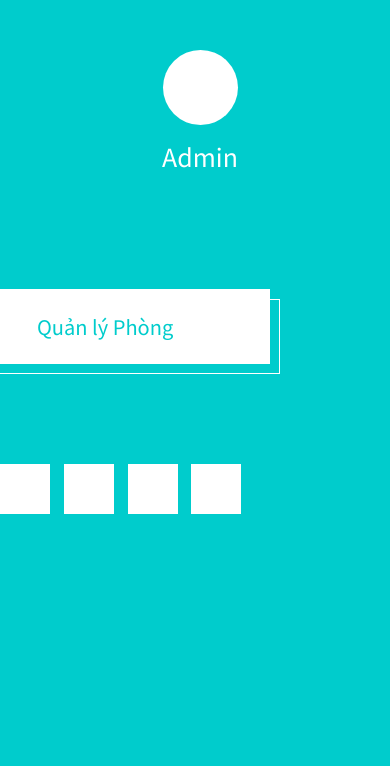
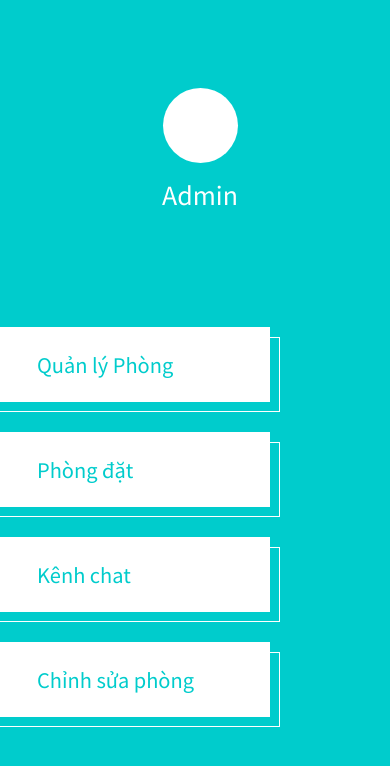
Before and after one commit to danghieu1407/CongNghePhanMemDemo, a PHP site: page /Frontend/indexForManager.html in a window 390 px wide. Shown: the top 766 px of the page. Run offline with PHP 8.4, Linux system fonts and the light colour scheme; some libraries are stand-ins or nearby versions; grey boxes are pictures that could not be loaded.

Commit message:
Update 3:11AM

```diff
--- a/Frontend/TrangChu.html
+++ b/Frontend/index.html
@@ -5,9 +5,10 @@
     <meta charset="UTF-8">
     <meta name="viewport" content="width=device-width, initial-scale=1.0">
     <link rel="stylesheet" href="https://fonts.googleapis.com/css?family=Sofia">
-    <link rel="stylesheet" href="style.css">
+    <link rel="stylesheet" href="../Style/style.css">
     <title>Trang Chủ</title>
 </head>
+
 <body>
     <div class="container">
         <div class="content">
@@ -38,7 +39,7 @@
 
             </div>
             <div class="Go-Menu">
-                <a href="Contact.php" >Tư Vấn Viên</a>
+                <a href="Contact.php">Tư Vấn Viên</a>
             </div>
             <div style="text-align:center">
                 <span class="dot"></span>
@@ -76,4 +77,5 @@
 
 
 </script>
+
 </html>
--- a/Frontend/indexForManager.html
+++ b/Frontend/indexForManager.html
@@ -28,30 +28,27 @@
             </div>
             <nav class="tm-nav" id="tm-nav">
                 <ul>
-                    <li class="tm-nav-item active"><a href="index.html" class="tm-nav-link">
+                    <li class="tm-nav-item active"><a href="#" class="tm-nav-link">
                         <i class="fas fa-home"></i>
                         Quản lý Phòng
+                    </a></li>
+                    <li class="tm-nav-item active"><a href="#" class="tm-nav-link">
+                        <i class="fas fa-home"></i>
+                        Phòng đặt
+                    </a></li>
+                    <li class="tm-nav-item active"><a href="#" class="tm-nav-link">
+                        <i class="fas fa-home"></i>
+                        Kênh chat
+                    </a></li>
+                    <li class="tm-nav-item active"><a href="#" class="tm-nav-link">
+                        <i class="fas fa-home"></i>
+                        Chỉnh sửa phòng
                     </a></li>
 
 
                 </ul>
             </nav>
-            <div class="tm-mb-65">
-                <a rel="nofollow" href="https://fb.com/danghieu1407" class="tm-social-link">
-                    <i class="fab fa-facebook tm-social-icon"></i>
-                </a>
-                <a href="https://twitter.com" class="tm-social-link">
-                    <i class="fab fa-twitter tm-social-icon"></i>
-                </a>
-                <a href="https://instagram.com" class="tm-social-link">
-                    <i class="fab fa-instagram tm-social-icon"></i>
-                </a>
-                <a href="https://linkedin.com" class="tm-social-link">
-                    <i class="fab fa-linkedin tm-social-icon"></i>
-                </a>
-            </div>
 
-        </div>
     </header>
     <div class="container-fluid">
         <main class="tm-main">
@@ -66,15 +63,82 @@
                     </form>
                 </div>
             </div>
-            <div class="row tm-row">
+            <div class="row tm-row ">
+                <h1> Tầng 1</h1>
+
                 <article class="col-12 col-md-6 tm-post">
                     <hr class="tm-hr-primary">
-                    <a href="post.html" class="effect-lily tm-post-link tm-pt-60">
+                    <a href="#" class="effect-lily tm-post-link tm-pt-60">
                         <div class="tm-post-link-inner">
-                            <img src="img/img-01.jpg" alt="Image" class="img-fluid">
+                            <img src="../images/img1.png" alt="Image" class="img-fluid">
                         </div>
                         <span class="position-absolute tm-new-badge">Trạng Thái</span>
-                        <h2 class="tm-pt-30 tm-color-primary tm-post-title">Phòng 1</h2>
+
+                        <h2 class="tm-pt-30 tm-color-primary tm-post-title">Phòng 101</h2>
+                    </a>
+                    <p class="tm-pt-30">
+
+                    </p>
+                    <div class="d-flex justify-content-between tm-pt-45">
+                        <span class="tm-color-primary"></span>
+                        <span class="tm-color-primary"></span>
+                    </div>
+
+                </article>
+                <article class="col-12 col-md-6 tm-post">
+                    <hr class="tm-hr-primary">
+                    <a href="#" class="effect-lily tm-post-link tm-pt-60">
+                        <div class="tm-post-link-inner">
+                            <img src="../images/img2.png" alt="Image" class="img-fluid">
+                        </div>
+                        <span class="position-absolute tm-new-badge">Trạng Thái</span>
+
+                        <h2 class="tm-pt-30 tm-color-primary tm-post-title">Phòng 102</h2>
+                    </a>
+                    <p class="tm-pt-30">
+
+                    </p>
+                    <div class="d-flex justify-content-between tm-pt-45">
+                        <span class="tm-color-primary"></span>
+                        <span class="tm-color-primary"></span>
+                    </div>
+
+                </article>
+
+                <article class="col-12 col-md-6 tm-post">
+                    <hr class="tm-hr-primary">
+                    <a href="#" class="effect-lily tm-post-link tm-pt-60">
+                        <div class="tm-post-link-inner">
+                            <img src="../images/img2.png" alt="Image" class="img-fluid">
+                        </div>
+                        <span class="position-absolute tm-new-badge">Trạng Thái</span>
+
+                        <h2 class="tm-pt-30 tm-color-primary tm-post-title">Phòng 102</h2>
+                    </a>
+                    <p class="tm-pt-30">
+
+                    </p>
+                    <div class="d-flex justify-content-between tm-pt-45">
+                        <span class="tm-color-primary"></span>
+                        <span class="tm-color-primary"></span>
+                    </div>
+
+                </article>
+
+            </div>
+
+            <div class="row tm-row">
+                <h1> Tầng 2</h1>
+
+                <article class="col-12 col-md-6 tm-post">
+                    <hr class="tm-hr-primary">
+                    <a href="#" class="effect-lily tm-post-link tm-pt-60">
+                        <div class="tm-post-link-inner">
+                            <img src="../images/img2.png" alt="Image" class="img-fluid">
+                        </div>
+                        <span class="position-absolute tm-new-badge">Trạng Thái</span>
+
+                        <h2 class="tm-pt-30 tm-color-primary tm-post-title">Phòng 201</h2>
                     </a>
                     <p class="tm-pt-30">
 
@@ -89,6 +153,7 @@
             </div>
 
 
+
         </main>
     </div>
 
--- a/Style/style.css
+++ b/Style/style.css
@@ -70,7 +70,7 @@
     padding: 80px 100px 25px;
 }
 
-.tm-post { max-width: 470px; }
+.tm-post { max-width: 250px; }
 
 .tm-row {
     max-width: 980px;
@@ -129,28 +129,7 @@
 
 .tm-nav { margin-left: -30px; }
 
-.tm-social-link {
-    display: inline-block;
-    background-color: white;
-    font-size: 1.4rem;
-    width: 50px;
-    height: 50px;
-    text-align: center;
-    padding-top: 8px;
-    margin-right: 15px;
-    margin-bottom: 15px;
-}
 
-.tm-social-icon {
-    color: #0CC;
-    transition: all 0.3s ease;
-}
-
-.tm-social-link:hover .tm-social-icon.fa-facebook { color: #3b5998; }
-.tm-social-link:hover .tm-social-icon.fa-twitter { color: #00acee; }
-.tm-social-link:hover .tm-social-icon.fa-instagram { color: #3f729b; }
-.tm-social-link:hover .tm-social-icon.fa-linkedin { color: #0e76a8; }
-.navbar-toggler { display: none; }
 
 .tm-search-form {
     display: flex;
@@ -189,10 +168,6 @@
 	cursor: pointer;
 }
 
-.tm-post-link-inner {
-    overflow: hidden;
-    background: #3085a3;
-}
 
 .tm-post-link img {
     position: relative;
@@ -206,11 +181,11 @@
 	max-width: none;
 	width: -webkit-calc(100% + 50px);
 	width: calc(100% + 50px);
-	opacity: 0.7;
+	opacity: 0.8;
 	-webkit-transition: opacity 0.35s, -webkit-transform 0.35s;
 	transition: opacity 0.35s, transform 0.35s;
 	-webkit-transform: translate3d(-40px,0, 0);
-	transform: translate3d(-40px,0,0);
+	transform: translate3d(-10px,0,0);
 }
 
 .effect-lily:hover img { opacity: 1; }
@@ -382,43 +357,8 @@
 .tm-person { max-width: 430px; }
 .tm-line-height-short { line-height: 1.8; }
 
-.gmap_canvas {
-    overflow:hidden;
-    background:none!important;
-    height:477px;
-    width:100%;
-}
 
-/* .tm-social-links li {
-    list-style: none;
-    display: inline-block;
-}
 
-.tm-social-links li a {
-    display: block;
-    color: white;
-    background-color: #0CC;
-    width: 45px;
-    height: 45px;
-    margin-right: 15px;
-} */
-
-/* .tm-social-links li a i { transition: all 0.3s ease; }
-.tm-social-links li a:hover i.fa-facebook { color: #3b5998; }
-.tm-social-links li a:hover i.fa-twitter { color: #00acee; }
-.tm-social-links li a:hover i.fa-youtube { color: #c4302b; }
-.tm-social-links li a:hover i.fa-instagram { color: #3f729b; }
-
-.tm-contact-right { padding-left: 55px; }
-.tm-contact-form { max-width: 488px; }
-
-.tm-contact-form input,
-.tm-contact-form textarea {
-    max-width: 360px;
-}
-
-.tm-contact-form label { font-size: 1.4rem; }
-.tm-contact-form .form-group { display: flex; } */
 
 
 
@@ -533,3 +473,7 @@
 @media (max-width: 380px) {
     .tm-person img { max-width: 120px; }
 }
+
+li.tm-nav-item:hover{
+    opacity: 0.8;
+}
```
Also changed, not shown: Frontend/login.html (added, +32 -0 lines), Frontend/signUp.html (added, +37 -0 lines), Style/login.css (added, +66 -0 lines), images/img1.png (added), images/img2.png (added).
